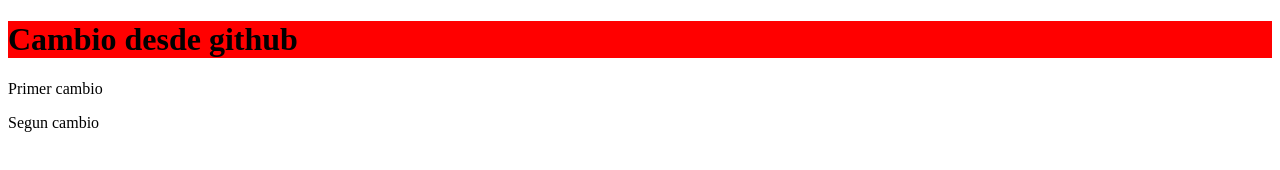
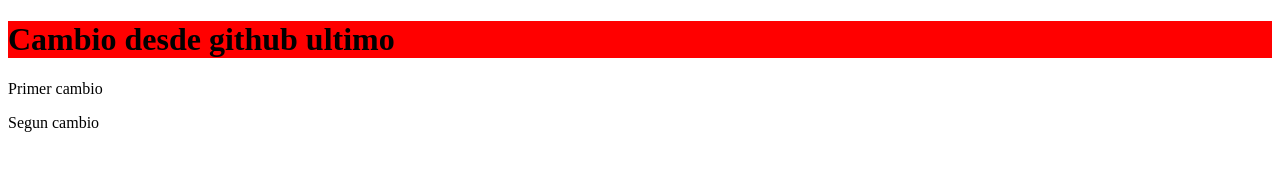
Before and after one commit to T1velizkevin/probando6, a plain HTML site: page index.html in a window 1280 px wide. Drawn offline with Linux system fonts and the light colour scheme.

Commit message:
ultimo cambio de github
dwew

```diff
--- a/index.html
+++ b/index.html
@@ -8,7 +8,7 @@
     <title>Document</title>
 </head>
 <body>
-    <h1>Cambio desde github</h1>
+    <h1>Cambio desde github ultimo</h1>
     <p>Primer cambio</p>
     <p>Segun cambio</p>
 </body>
```
